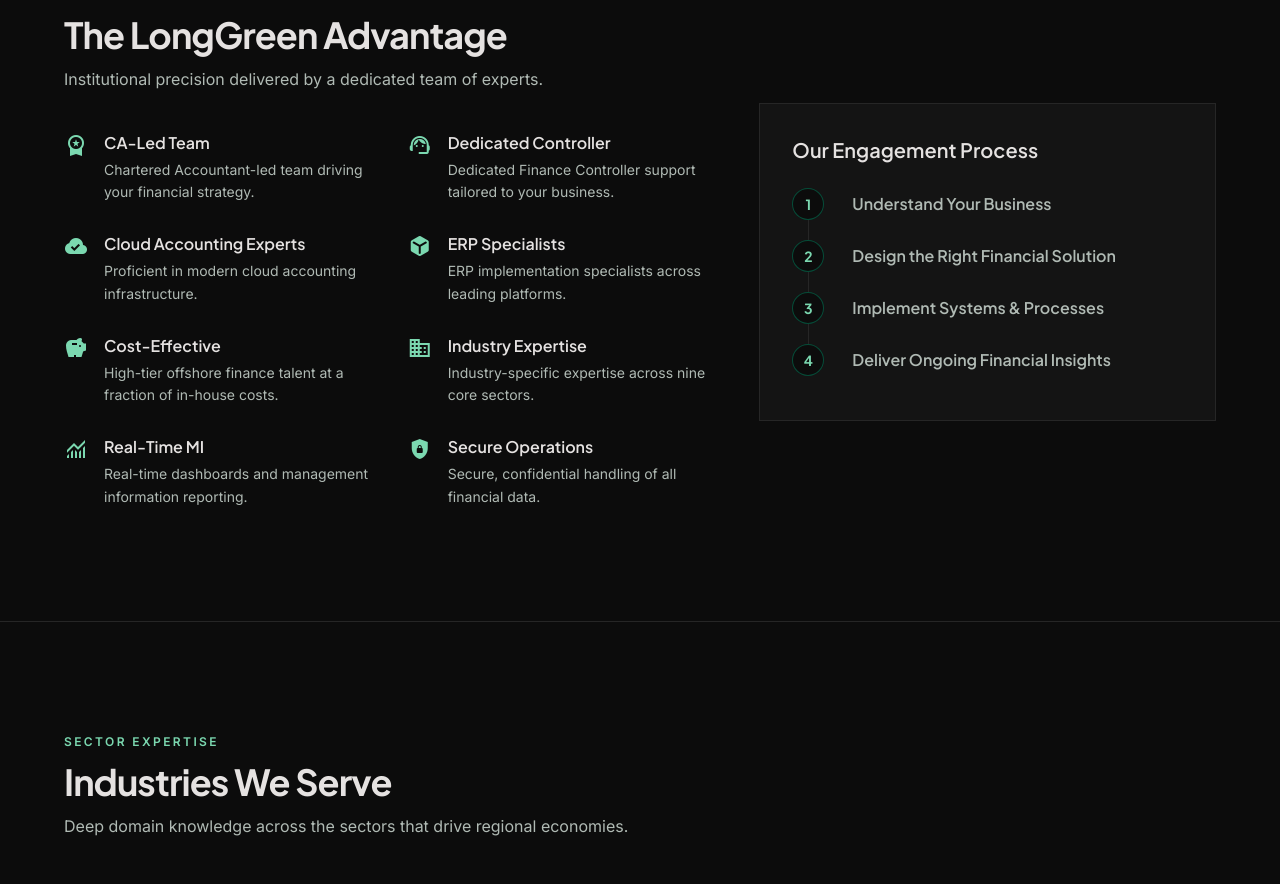
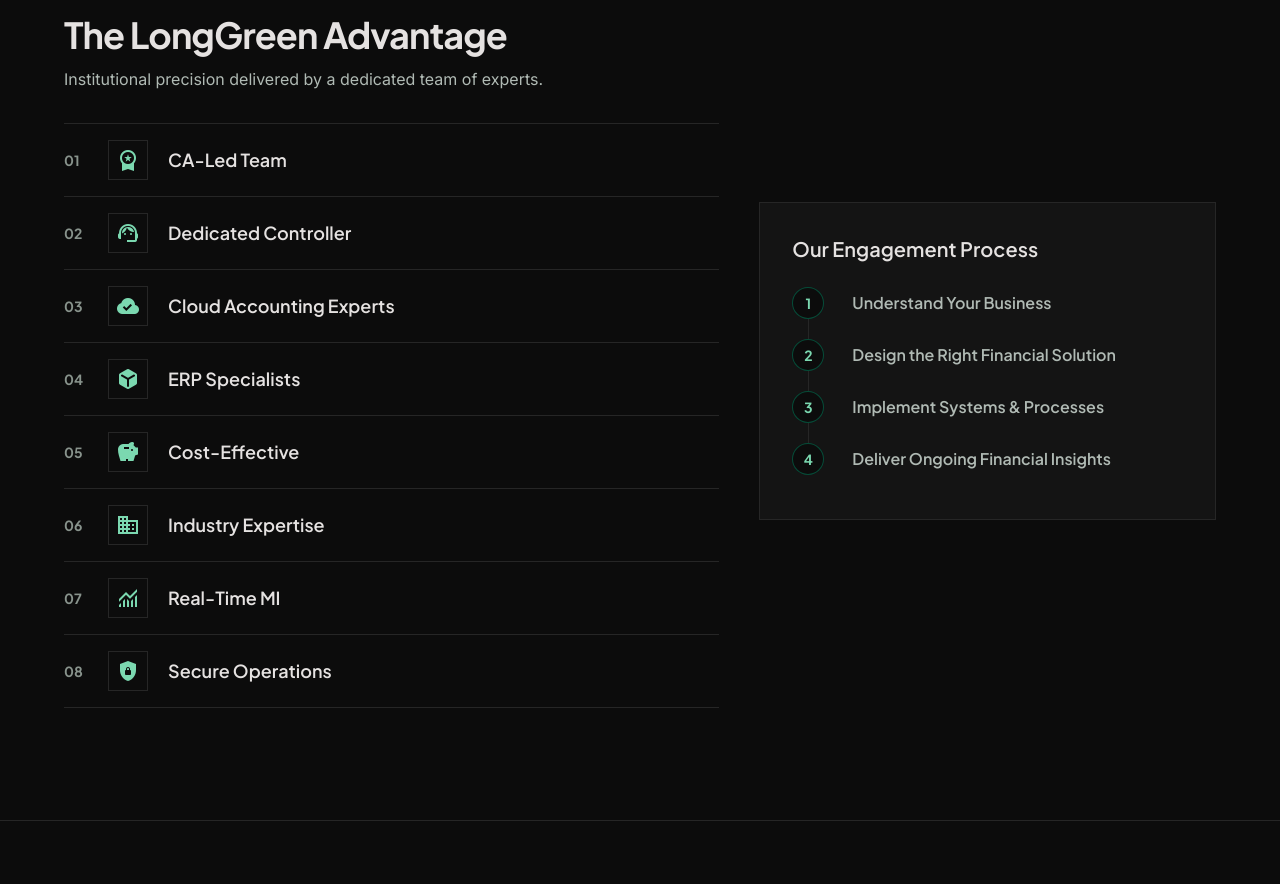
Before and after one commit to shafeehshakkir/LongGreen, a Next.js app: page / in a window 1280 px wide. Shown: the part 2320-3204 px from the top of the page. Built offline with nearby package versions, Linux system fonts and the light colour scheme.

Commit message:
longgreen advantage edited

```diff
--- a/src/components/sections/AdvantageSection.tsx
+++ b/src/components/sections/AdvantageSection.tsx
@@ -12,32 +12,31 @@ export const AdvantageSection = () => (
   <Section>
     <Container>
       <div className="grid grid-cols-1 items-center gap-10 lg:grid-cols-12">
-        {/* Advantages */}
+        {/* Advantages — split-row list */}
         <div className="lg:col-span-7">
           <h2 className="mb-3 font-display text-3xl font-bold tracking-tight text-foreground md:text-4xl">
             {whyChoose.heading}
           </h2>
-          <p className="mb-10 text-base text-muted">{whyChoose.subheading}</p>
+          <p className="mb-8 text-base text-muted">{whyChoose.subheading}</p>
 
-          <div className="grid grid-cols-1 gap-x-8 gap-y-7 md:grid-cols-2">
-            {whyChoose.advantages.map((advantage) => (
-              <div key={advantage.title} className="flex items-start gap-4">
-                <Icon
-                  name={advantage.icon}
-                  className="mt-0.5 text-[22px] text-brand-bright"
-                  filled
-                />
-                <div>
-                  <h3 className="font-display text-base font-semibold text-foreground">
-                    {advantage.title}
-                  </h3>
-                  <p className="mt-1 text-sm leading-relaxed text-muted">
-                    {advantage.description}
-                  </p>
-                </div>
-              </div>
+          <ul className="border-t border-edge">
+            {whyChoose.advantages.map((advantage, index) => (
+              <li
+                key={advantage.title}
+                className="group flex items-center gap-5 border-b border-edge py-4 transition-colors duration-200 hover:bg-surface/60"
+              >
+                <span className="w-6 shrink-0 font-display text-sm font-bold text-faint">
+                  {String(index + 1).padStart(2, "0")}
+                </span>
+                <span className="flex h-10 w-10 shrink-0 items-center justify-center border border-edge bg-canvas transition-colors duration-200 group-hover:border-brand/40 group-hover:bg-brand/10">
+                  <Icon name={advantage.icon} className="text-[22px] text-brand-bright" filled />
+                </span>
+                <h3 className="font-display text-base font-semibold text-foreground md:text-lg">
+                  {advantage.title}
+                </h3>
+              </li>
             ))}
-          </div>
+          </ul>
         </div>
 
         {/* Interactive engagement process */}
```
